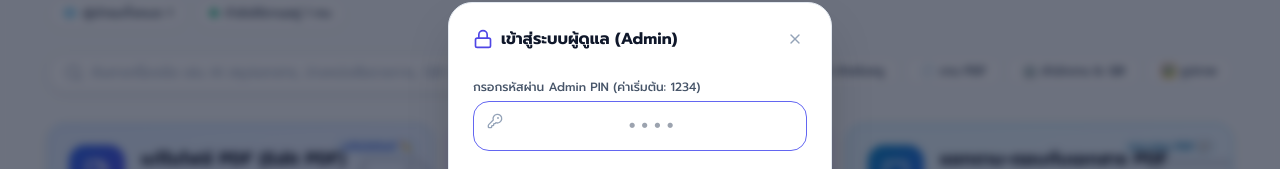
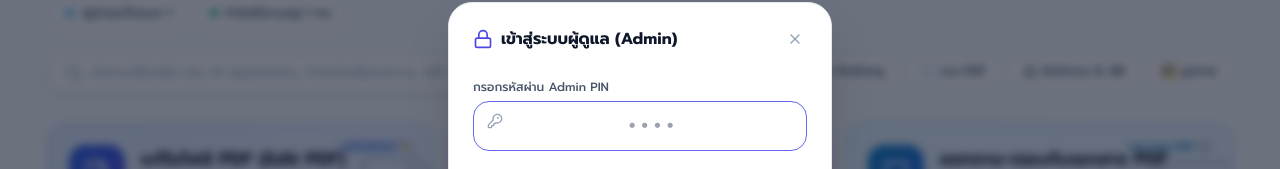
Before and after one commit to sarayuthPTM/teacher-pdf-tools, a React (Vite) app: page / in a window 1280 px wide. Both pictures are taken after a click on the button "ผู้ดูแล (Admin)". Shown: the part 280-449 px from the top of the page. Built offline with nearby package versions, Linux system fonts and the light colour scheme.

Commit message:
ลบข้อความคำใบ้รหัส PIN เริ่มต้นออกจากหน้าต่างล็อกอิน Admin

```diff
--- a/src/components/admin/AdminLoginModal.tsx
+++ b/src/components/admin/AdminLoginModal.tsx
@@ -49,7 +49,7 @@ export const AdminLoginModal: React.FC<AdminLoginModalProps> = ({
         <form onSubmit={handleSubmit} className="mt-4 space-y-4">
           <div>
             <label className="mb-1.5 block text-xs font-medium text-slate-600 dark:text-slate-400">
-              กรอกรหัสผ่าน Admin PIN (ค่าเริ่มต้น: 1234)
+              กรอกรหัสผ่าน Admin PIN
             </label>
             <div className="relative">
               <KeyRound className="absolute left-3.5 top-3 h-4 w-4 text-slate-400" />
```
